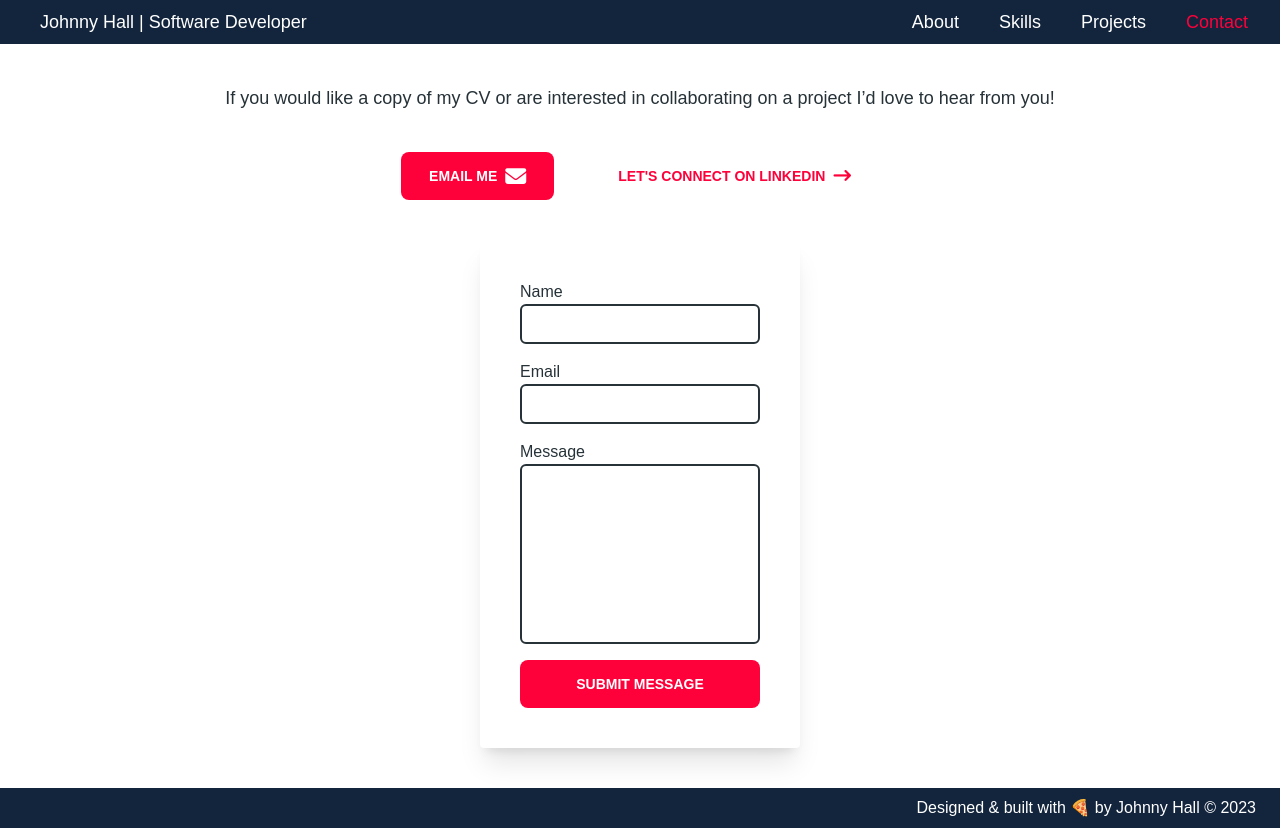
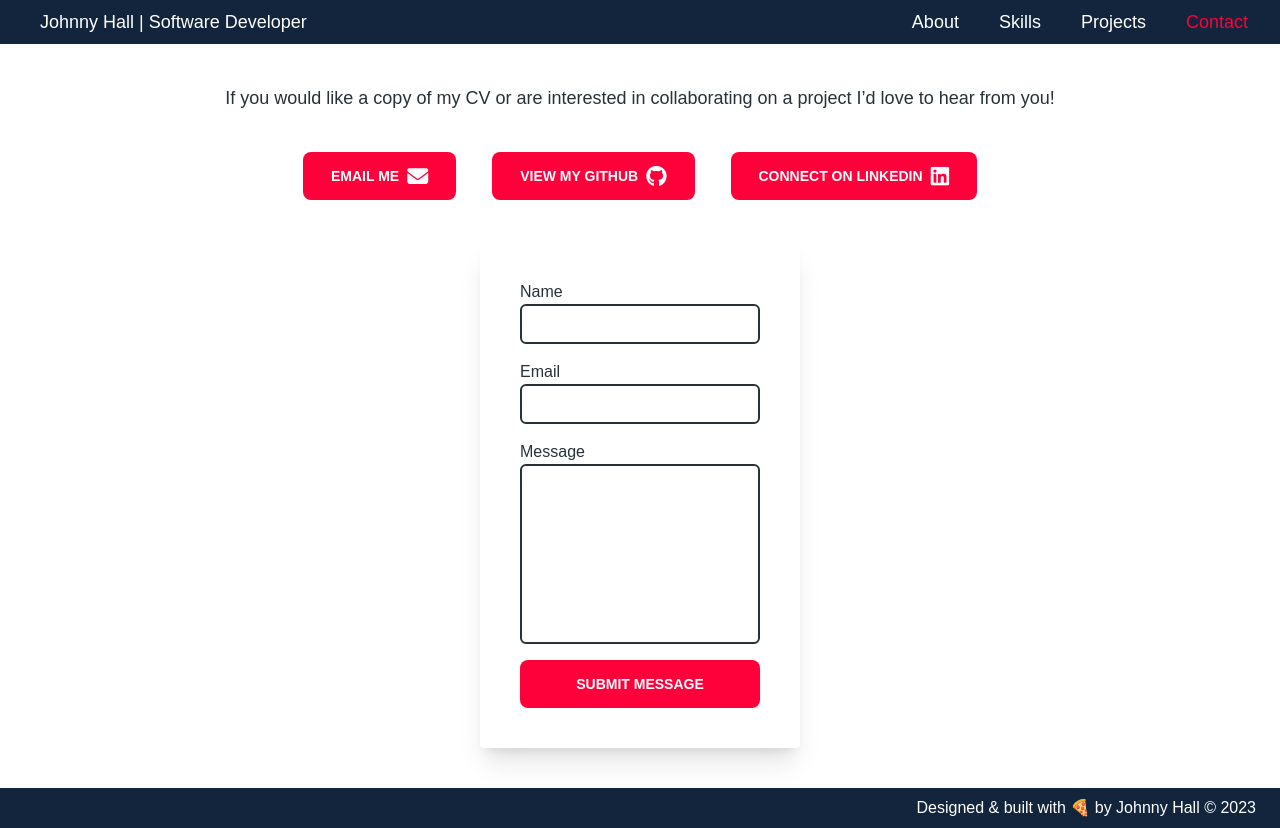
Before and after one commit to jbhall4291/portfolio, a React (Create React App) app: page /contact in a window 1280 px wide. Built offline with nearby package versions, Linux system fonts and the light colour scheme.

Commit message:
restyle contact form

```diff
--- a/src/components/Contact.jsx
+++ b/src/components/Contact.jsx
@@ -42,6 +42,22 @@ function Contact() {
         </a>
 
         <a
+          href="https://github.com/jbhall4291"
+          className="inline-block "
+          target="_blank"
+          rel="noreferrer"
+        >
+          <Button
+            size="lg"
+            variant="text"
+            className="flex items-center gap-2 bg-highlight align-middle text-white hover:bg-highlight  hover:shadow-xl"
+          >
+            VIEW MY GITHUB
+            <i class="fa-brands fa-github fa-xl"></i>
+          </Button>
+        </a>
+
+        <a
           href="https://www.linkedin.com/in/johnny-hall-dev"
           className="inline-block "
           target="_blank"
@@ -50,10 +66,10 @@ function Contact() {
           <Button
             size="lg"
             variant="text"
-            className="flex items-center gap-2 text-highlight hover:shadow-xl "
+            className="flex items-center gap-2 bg-highlight align-middle text-white hover:bg-highlight  hover:shadow-xl"
           >
-            LET'S CONNECT ON LINKEDIN
-            <i className="fas fa-arrow-right-long fa-lg" />
+            CONNECT ON LINKEDIN
+            <i class="fa-brands fa-linkedin fa-xl"></i>
           </Button>
         </a>
       </div>
@@ -99,7 +115,7 @@ function Contact() {
             size="lg"
             variant="text"
             value="Submit Message"
-            className="mx-auto flex items-center w-full justify-center gap-2 bg-highlight text-white hover:shadow-xl"
+            className="mx-auto flex w-full items-center justify-center gap-2 bg-highlight text-white hover:bg-highlight  hover:shadow-xl"
           >
             SUBMIT MESSAGE
           </Button>
--- a/src/components/Projects.jsx
+++ b/src/components/Projects.jsx
@@ -18,11 +18,6 @@ function Projects() {
         PROJECTS
       </h1>
 
-      {/* <ContactCard
-          label="GitHub"
-          icon="devicon-github-original colored"
-          href="https://www.github.com/jbhall4291"
-        /> */}
 
       <div className="flex justify-center gap-4 ">
         <ProjectCard
```
Also changed, not shown: src/images/under-construction.jpg (added).
